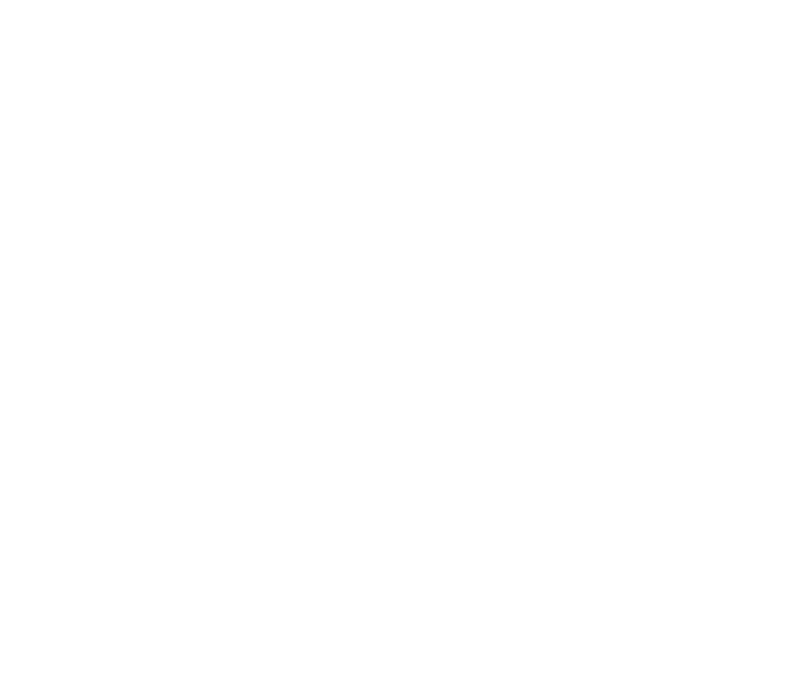
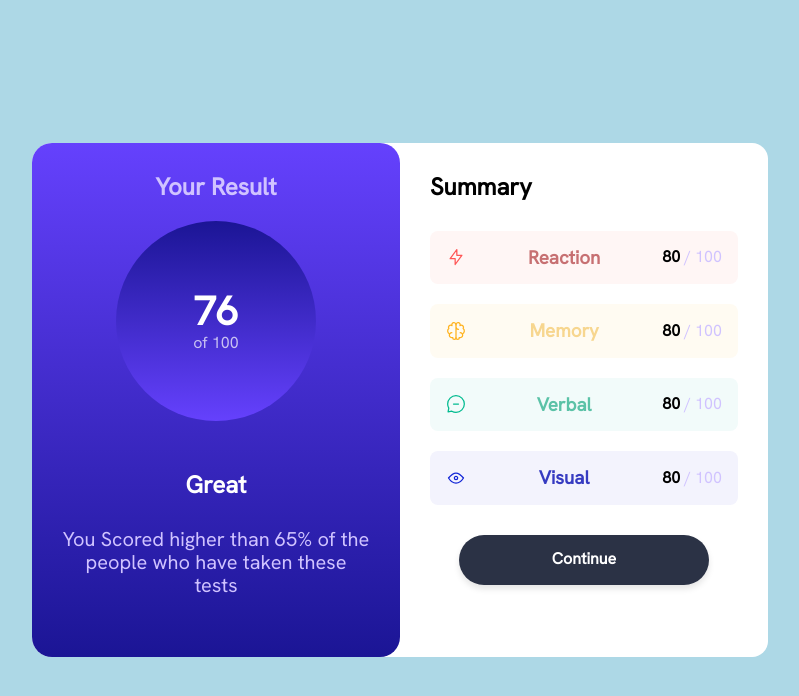
Before and after one commit to SemptechVzla/Frontendmentor, a plain HTML site: page Results_summary_component/index.html in a window 1280 px wide. Shown: the whole page, without its empty margins (240-1039 px from the left). Drawn offline with Linux system fonts and the light colour scheme.

Commit message:
terminado de practica summary

```diff
--- a/Results_summary_component/css/style.css
+++ b/Results_summary_component/css/style.css
@@ -0,0 +1,236 @@
+:root {
+    --fuentegeneral: 'HankenGrotesk-VariableFont_wght', sans-serif;
+    --color-body: #ffffff;
+    --color-container-general: #ffffff;
+    --color-container-general-prueba: grey;
+    --color-container-blanco: #ffffff;
+    --color-container-morado: #6040fd;
+    --color-circulo: #4925cf;
+    --color-letra-titulo1: #d0c3ff;
+    --color-letra-titulo2: #ffffff;
+    --color-letra-result-speech: #d0c3ff;
+    --color-letra-reaction: #c77072;
+    --color-fondo-reaction: #fff6f5;
+    --color-fondo-memory: #fffbf2;
+    --color-fondo-verbal: #f2fbfa;
+    --color-fondo-visual: #f3f3fd;
+    --color-letra-memory: #f7d68f;
+    --color-letra-verbal: #5bc2a7;
+    --color-letra-visual: #363bc1;
+    --color-texto-gris: #c5c3fc;
+    --border-radious: 20px;
+    --color-gradiente1: #6541fd;
+    --color-gradiente2: #1b1595;
+    --color-letra-negra: #010101;
+    --color-btn-hover: #1F2533;
+  }
+
+  * {
+    margin: 0;
+    padding: 0;
+    box-sizing: border-box;
+  }
+
+  @font-face {
+    font-family: 'HankenGrotesk-VariableFont_wght';
+    src: url('../fonts/HankenGrotesk-VariableFont_wght.ttf') format('truetype');
+    font-weight: normal;
+    font-style: normal;
+  }
+
+  body {
+    font-family: var(--fuentegeneral);
+    background-color: lightblue;
+    display: flex;
+    justify-content: center;
+    align-items: center;
+    height: 100vh;
+  }
+
+  .Container-general {
+    background-color: var(--color-container-general);
+    width: 736px;
+    height: 514px;
+    display: flex;
+    border-radius: var(--border-radious);
+
+    & {
+      -webkit-border-radius: var(--border-radious);
+      -moz-border-radius: var(--border-radious);
+      -ms-border-radius: var(--border-radious);
+      -o-border-radius: var(--border-radious);
+    }
+  }
+
+  .container-morado {
+    display: flex;
+    align-items: center;
+    flex-direction: column;
+    background: linear-gradient(180deg, var(--color-gradiente1), var(--color-gradiente2));
+    padding: 30px;
+    width: 378px;
+    height: 514px;
+    gap: 20px;
+    border-radius: var(--border-radious);
+
+    & {
+      -webkit-border-radius: var(--border-radious);
+      -moz-border-radius: var(--border-radious);
+      -ms-border-radius: var(--border-radious);
+      -o-border-radius: var(--border-radious);
+    }
+  }
+
+  .progress-circle {
+    font-family: var(--fuentegeneral);
+    color: var(--color-texto-blanco);
+    background: linear-gradient(180deg, var(--color-gradiente2), var(--color-gradiente1));
+    display: flex;
+    justify-content: center;
+    align-items: center;
+    flex-direction: column;
+    width: 200px;
+    height: 200px;
+    border-radius: 50%;
+
+    & {
+      -webkit-border-radius: 50%;
+      -moz-border-radius: 50%;
+      -ms-border-radius: 50%;
+      -o-border-radius: 50%;
+    }
+
+    .value {
+      color: var(--color-letra-titulo2);
+      font-size: 2.5rem;
+      font-weight: bold;
+    }
+
+    .label {
+      color: var(--color-letra-titulo2);
+      font-size: 1rem;
+      opacity: 0.7;
+    }
+  }
+
+  .container-blanco {
+    background-color: var(--color-container-blanco);
+    padding: 30px;
+    width: 378px;
+    height: 514px;
+    display: flex;
+    flex-direction: column;
+    gap: 30px;
+    border-radius: 0rem 1rem 1rem 0rem;
+
+    & {
+      -webkit-border-radius: 0rem 1rem 1rem 0rem;
+      -moz-border-radius: 0rem 1rem 1rem 0rem;
+      -ms-border-radius: 0rem 1rem 1rem 0rem;
+      -o-border-radius: 0rem 1rem 1rem 0rem;
+    }
+  }
+
+  .titulo-result {
+    color: var(--color-letra-titulo1);
+  }
+
+  .titulo2-result {
+    color: var(--color-letra-titulo2);
+    margin-top: 30px;
+  }
+
+  .speech {
+    color: var(--color-letra-result-speech);
+    text-align: center;
+    font-size: 20px;
+    margin-top: 10px;
+  }
+
+  .container-summary-item {
+    display: flex;
+    flex-direction: column;
+  }
+
+  .items-frame {
+    display: flex;
+    flex-direction: column;
+    gap: 20px;
+  }
+
+  .item {
+    display: flex;
+    justify-content: space-between;
+    align-items: center;
+    padding: 1rem;
+    border-radius: 0.5rem;
+
+    &.item1 {
+      background-color: var(--color-fondo-reaction);
+    }
+
+    &.item2 {
+      background-color: var(--color-fondo-memory);
+    }
+
+    &.item3 {
+      background-color: var(--color-fondo-verbal);
+    }
+
+    &.item4 {
+      background-color: var(--color-fondo-visual);
+    }
+  }
+
+  .summary-score {
+    color: var(--color-letra-titulo1);
+
+    span {
+      color: var(--color-letra-negra);
+      font-weight: bold;
+    }
+  }
+
+  .summary-item-title1 {
+    color: var(--color-letra-reaction);
+  }
+
+  .summary-item-title2 {
+    color: var(--color-letra-memory);
+  }
+
+  .summary-item-title3 {
+    color: var(--color-letra-verbal);
+  }
+
+  .summary-item-title4 {
+    color: var(--color-letra-visual);
+  }
+
+  .container-btn {
+    display: flex;
+    justify-content: center;
+  }
+
+  .continue-button {
+    width: 250px;
+    height: 50px;
+    background-color: #2B3245;
+    color: white;
+    font-size: 16px;
+    font-weight: bold;
+    padding: 10px 30px;
+    border: none;
+    border-radius: 30px;
+    cursor: pointer;
+    outline: none;
+    box-shadow: 0 4px 6px rgba(0, 0, 0, 0.1);
+    transition: background-color 0.3s ease;
+    display: flex;
+    justify-content: center;
+    align-items: center;
+
+    &:hover {
+      background-color: var(--color-btn-hover);
+    }
+  }
--- a/Results_summary_component/index.html
+++ b/Results_summary_component/index.html
@@ -9,6 +9,52 @@
     <title>Result Summary component</title>
 </head>
 <body>
-
+    <main>
+        <section class="Container-general">
+            <section class ="container-morado">
+                <h2 class="titulo-result">Your Result</h2>
+                <section class="progress-circle">
+                    <output class="value" aria-valuenow="76" aria-valuemin="0" aria-valuemax="100">76</output>
+                    <p class="label">of 100</p>
+                </section>
+                <h2 class="titulo2-result">Great</h2>
+                <blockquote class="result-speech">
+                    <p class="speech">
+                        You Scored higher than 65% of the people who have taken these tests
+                    </p>
+                </blockquote>
+            </section>
+            <section class = "container-blanco">
+                <h2 class="titulo-summary">Summary</h2>
+                <section class="container-summary-item">
+                    <section class="items-frame">
+                        <section class="item item1">
+                            <img src="src/icon-reaction.svg"/>
+                            <h3 class="summary-item-title1">Reaction</h3>
+                            <p class="summary-score"><span>80</span> / 100</p>
+                        </section>
+                        <section class="item item2">
+                            <img src="src/icon-memory.svg"/>
+                            <h3 class="summary-item-title2">Memory</h3>
+                            <p class="summary-score"><span>80</span> / 100</p>
+                        </section>
+                        <section class="item item3">
+                            <img src="src/icon-verbal.svg"/>
+                            <h3 class="summary-item-title3">Verbal</h3>
+                            <p class="summary-score"><span>80</span> / 100</p>
+                        </section>
+                        <section class="item item4">
+                            <img src="src/icon-visual.svg"/>
+                            <h3 class="summary-item-title4">Visual</h3>
+                            <p class="summary-score"><span>80</span> / 100</p>
+                        </section>
+                    </section>
+                </section>
+                <section class="container-btn">
+                    <button class="continue-button">Continue</button>
+                </section>
+            </section>
+        </section>
+    </main>
 </body>
 </html>
```
